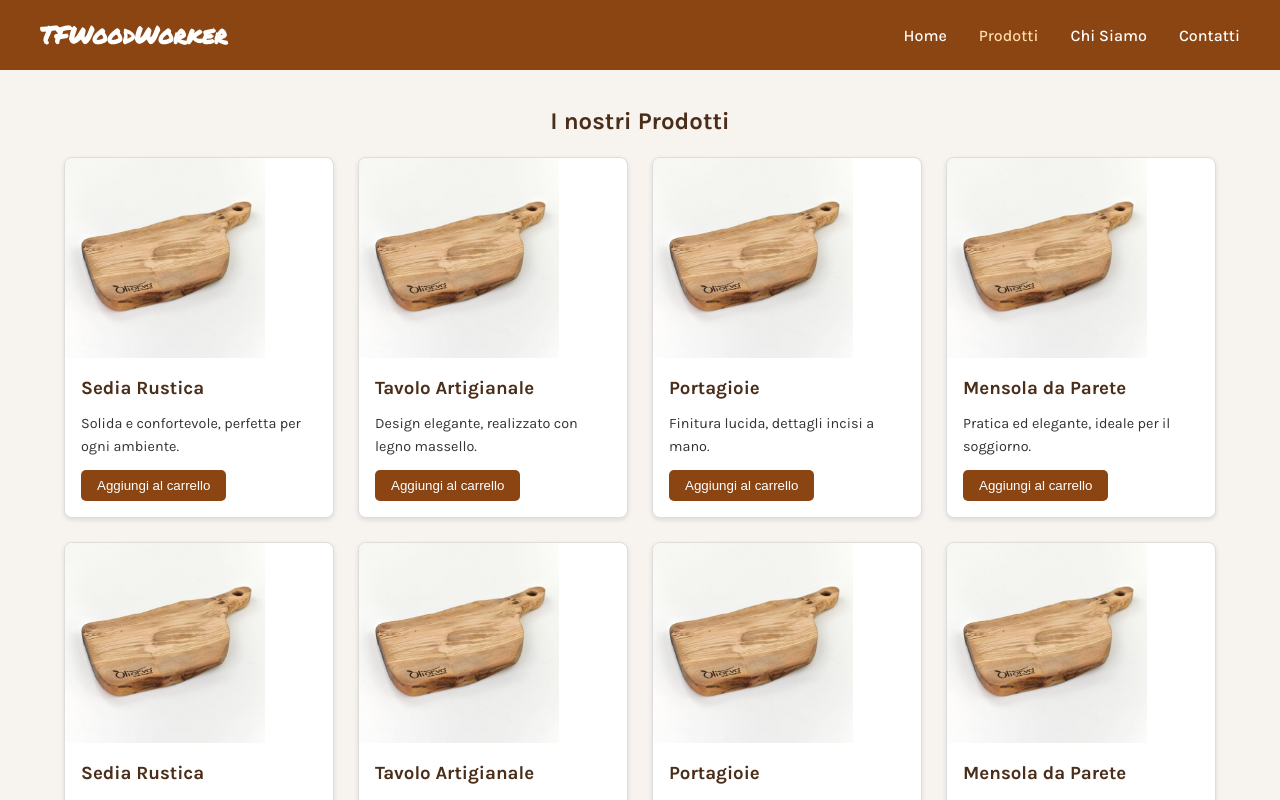
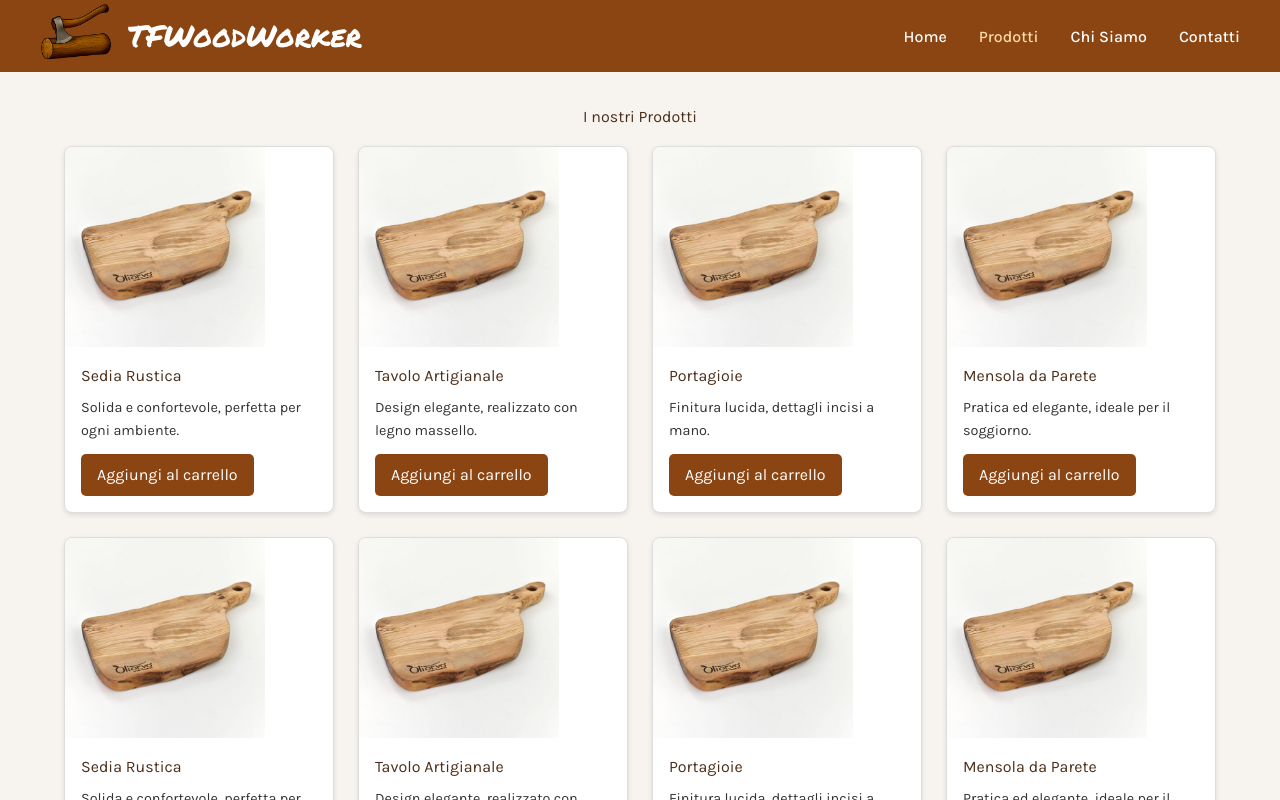
Before and after one commit to mirkogiuliano-art/tfwoodworker, a React (Vite) app: page /tfwoodworker/prodotti in a window 1280 px wide. Shown: the top 800 px of the page. Built offline with nearby package versions, Linux system fonts and the light colour scheme.

Commit message:
aggiunto logo

```diff
--- a/index.html
+++ b/index.html
@@ -9,6 +9,8 @@
     <link rel="preconnect" href="https://fonts.gstatic.com" crossorigin />
     <link href="https://fonts.googleapis.com/css2?family=Karla:ital,wght@0,200..800;1,200..800&display=swap" rel="stylesheet" />
     <link href="https://fonts.googleapis.com/css2?family=Permanent+Marker&display=swap" rel="stylesheet" />
+    <!-- Logo -->
+    <link rel="icon" type="image/png" href="/img/logo.png" />
   </head>
   <body>
     <div id="root"></div>
--- a/src/App.css
+++ b/src/App.css
@@ -1,3 +1,5 @@
+@import "tailwindcss";
+
 * {
   margin: 0;
   padding: 0;
--- a/src/components/Header/Header.css
+++ b/src/components/Header/Header.css
@@ -1,7 +1,7 @@
 header {
     background: #8B4513;
     color: #fff;
-    padding: 1rem;
+    padding: 0;
   }
 
   .header-flex {
@@ -72,7 +72,6 @@ header {
   /* Logo */
 .logo {
     font-family: 'Permanent Marker', cursive;
-    font-weight: 1.8rem;
   }
 
 /* Responsive */
--- a/src/components/Header/Header.tsx
+++ b/src/components/Header/Header.tsx
@@ -1,7 +1,6 @@
 import React, { useState } from 'react';
 import { NavLink } from 'react-router-dom';
 import './Header.css';
-
 
 const Header: React.FC = () => {
   const [menuOpen, setMenuOpen] = useState(false);
@@ -9,10 +8,13 @@ const Header: React.FC = () => {
   return (
     <header>
       <div className="header-flex">
-        <h2 className="logo">TFWoodWorker</h2>
+        <div className="flex items-center gap-4">
+          <img src="img/logo.png" alt="Logo" className="h-18 w-auto" />
+          <span className="text-3xl logo">TFWoodWorker</span>
+        </div>
         <nav className={menuOpen ? 'active' : ''}>
           <ul>
-            <li><NavLink to="/" className={({ isActive }) => (isActive ? 'active' : '')}>Home</NavLink></li>
+            <li><NavLink to="/" end className={({ isActive }) => (isActive ? 'active' : '')}>Home</NavLink></li>
             <li><NavLink to="/prodotti" className={({ isActive }) => (isActive ? 'active' : '')}>Prodotti</NavLink></li>
             <li><a href="#chi-siamo">Chi Siamo</a></li>
             <li><a href="#contatti">Contatti</a></li>
--- a/vite.config.ts
+++ b/vite.config.ts
@@ -1,8 +1,9 @@
 import { defineConfig } from 'vite'
 import react from '@vitejs/plugin-react'
+import tailwindcss from '@tailwindcss/vite'
 
 // https://vite.dev/config/
 export default defineConfig({
   base: "/tfwoodworker/",
-  plugins: [react()],
+  plugins: [react(), tailwindcss(),],
 })
```
Also changed, not shown: package.json (+7 -1 lines), public/img/logo.png (added), 1 other file (tests, documents, lock files or other folders). Lines whose indentation alone changed are shown as unchanged.
